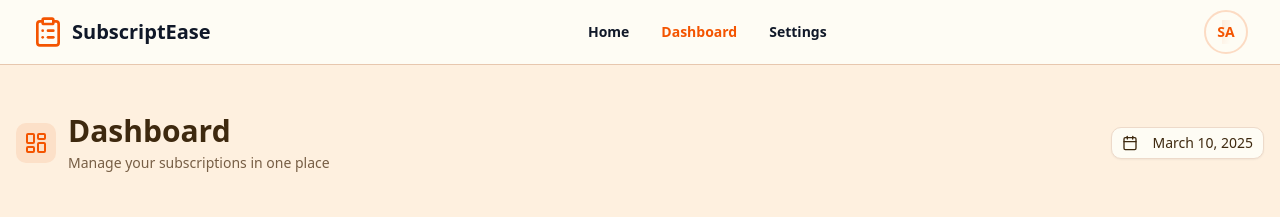
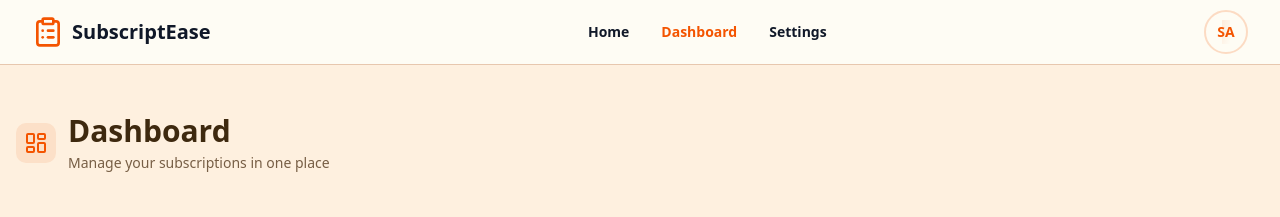
Before and after one commit to jaqubowsky/substatz, a Next.js app: page /dashboard in a window 1280 px wide. Shown: the top 217 px of the page. Built offline with nearby package versions, Linux system fonts and the light colour scheme; no server answers; the database is empty; sample sign-in values are in the browser's storage.

Commit message:
refactor: delete calendar

```diff
--- a/src/features/dashboard/components/dashboard.tsx
+++ b/src/features/dashboard/components/dashboard.tsx
@@ -1,6 +1,5 @@
 "use client";
 
-import { Button } from "@/components/ui/button";
 import {
   Card,
   CardContent,
@@ -9,7 +8,7 @@ import {
   CardTitle,
 } from "@/components/ui/card";
 import { Tabs, TabsContent, TabsList, TabsTrigger } from "@/components/ui/tabs";
-import { Calendar, LayoutDashboard } from "lucide-react";
+import { LayoutDashboard } from "lucide-react";
 import { AddSubscriptionButton } from "./add-subscription-button";
 import { AnalyticsTab } from "./analytics-tab";
 import { DashboardSummary } from "./dashboard-summary";
@@ -34,16 +33,6 @@ export const Dashboard = () => {
                     Manage your subscriptions in one place
                   </CardDescription>
                 </div>
-              </div>
-              <div className="flex items-center gap-2">
-                <Button variant="outline" size="sm" className="hidden md:flex">
-                  <Calendar className="h-4 w-4 mr-2" />
-                  {new Date().toLocaleDateString("en-US", {
-                    month: "long",
-                    day: "numeric",
-                    year: "numeric",
-                  })}
-                </Button>
               </div>
             </div>
           </CardHeader>
```
